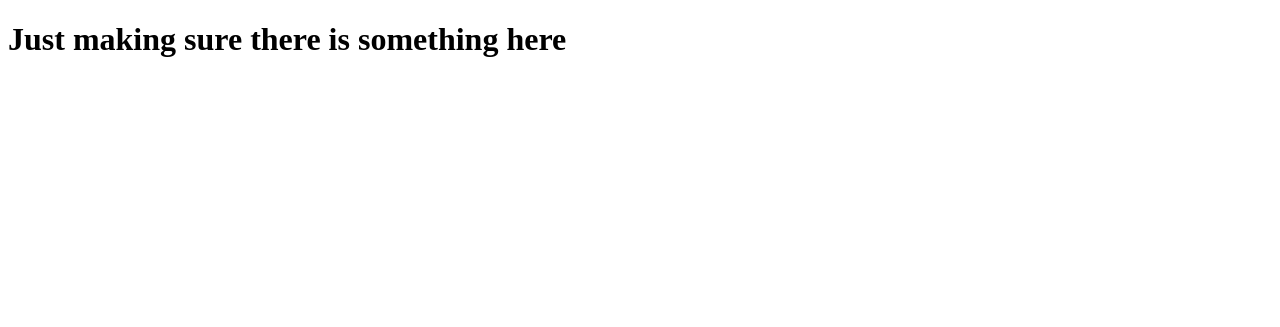
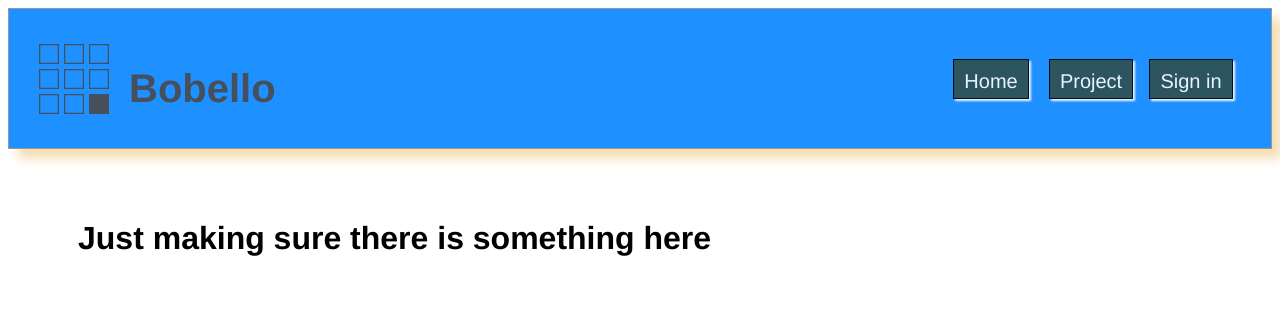
Before and after one commit to robbobby/w5_pr_Bobello, a Flask app: page / in a window 1280 px wide. Shown: the top 327 px of the page. Run offline with Flask 2, Linux system fonts and the light colour scheme.

Commit message:
Starting on html forgot to commit

```diff
--- /dev/null
+++ b/controllers/employee_controller.py
@@ -0,0 +1 @@
+from flask import Blueprint, Flask, redirect, render_template, request
--- /dev/null
+++ b/controllers/employee_project_controller.py
@@ -0,0 +1 @@
+from flask import Blueprint, Flask, redirect, render_template, request
--- /dev/null
+++ b/controllers/employee_task_controller.py
@@ -0,0 +1 @@
+from flask import Blueprint, Flask, redirect, render_template, request
--- /dev/null
+++ b/controllers/project_controller.py
@@ -0,0 +1 @@
+from flask import Blueprint, Flask, redirect, render_template, request
--- a/sql_data/company_sql.py
+++ b/repositories/company_db.py
@@ -7,7 +7,7 @@ def add(company):
     results = run_sql(query, values)
     company.id = results[0]['id']
 
-def select_all():
+def get_all():
     companies = []
     query = 'SELECT * FROM companies'
     results = run_sql(query)
--- a/sql_data/employee_projects_sql.py
+++ b/repositories/employee_projects_db.py
@@ -1,6 +1,6 @@
 from db.run_sql import run_sql
-import sql_data.employee_sql as employee_sql
-import sql_data.project_sql as project_sql
+import repositories.employee_db as employee_sql
+import repositories.project_db as project_sql
 from models.employee_project import employee_sql, EmployeeProject
 
 
--- a/sql_data/employee_tasks_sql.py
+++ b/repositories/employee_tasks_db.py
@@ -1,6 +1,6 @@
 from db.run_sql import run_sql
-import sql_data.employee_sql as employee_sql
-import sql_data.task_sql as task_sql
+import repositories.employee_db as employee_sql
+import repositories.task_db as task_sql
 from models.employee_task import employee_sql, Employeetask
 
 
--- a/sql_data/task_sql.py
+++ b/repositories/task_db.py
@@ -9,7 +9,7 @@ def add(task):
                              task.completed, task.company_id])
     task.id = result[0]['id']
 
-def select_all():
+def get_all():
     tasks = []
     query = 'SELECT * FROM tasks'
     results = run_sql(query)
--- /dev/null
+++ b/static/css/main.css
@@ -0,0 +1,72 @@
+body {
+    font-family: "Helvetica Neue", Arial, sans-serif;
+}
+
+main {
+    padding: 50px;
+}
+
+.logo {
+    padding: 30px 30px 10px 30px;
+    display: flex;
+    font-size: 20px;
+    color: #47505A;
+    border: 1px solid #979797;
+    box-shadow: 10px 10px 10px 0 wheat;
+    background-color: dodgerblue;
+    /*opacity: 50%;*/
+    justify-content: space-between;
+}
+h1 {
+    margin-left: 20px;
+}
+
+.aligned-left {
+    display: flex;
+}
+
+.inline {
+    display: flex;
+}
+
+header > div > nav > ul > li {
+    display: flex;
+    margin: 00px;
+    width: 100px;
+    height: 40px;
+    justify-content: space-around;
+
+    /*background-color: #47505A;*/
+}
+
+ul > li.a {
+  list-style-type: square;
+}
+
+.button {
+    display: inline-block;
+    padding: 10px 10px;
+    border: 1px solid black;
+    background-color: darkslategray;
+    color: white;
+    text-decoration: none;
+    opacity: 90%;
+    box-shadow: 2px 2px 2px 0 white;
+}
+
+.button:hover {
+    /*background-color: darkgray;*/
+    box-shadow: 2px 2px 2px 0 white;
+    opacity: 100%;
+}
+
+.button:active {
+    display: inline-block;
+    padding: 10px 10px;
+    border: 1px solid black;
+    background-color: darkslategray;
+    color: white;
+    text-decoration: none;
+    opacity: 70%;
+    box-shadow: 2px 2px 2px 0 white;
+}
--- /dev/null
+++ b/templates/base.html
@@ -0,0 +1,32 @@
+<!doctype html>
+<html lang="en">
+<head>
+    <meta charset="UTF-8">
+    <meta name="viewport"
+          content="width=device-width, user-scalable=no, initial-scale=1.0, maximum-scale=1.0, minimum-scale=1.0">
+    <meta http-equiv="X-UA-Compatible" content="ie=edge">
+    <link rel="stylesheet" type="text/css" href="//use.fontawesome.com/releases/v5.7.2/css/all.css">
+    <link rel="stylesheet" href="{{ url_for('static', filename='css/main.css') }}">
+    <title>Bobello</title>
+</head>
+<body>
+    <header>
+        <div class="logo">
+            <div class="aligned-left">
+                <i class="fab fa-buromobelexperte fa-4x"></i>
+                <h1>Bobello</h1>
+            </div>
+            <nav id="nav">
+                <ul class="inline">
+                    <li><a class="button" href="/home">Home</a></li>
+                    <li><a class="button" href="/project">Project</a></li>
+                    <li><a class="button" href="/sign-in">Sign in</a></li>
+                </ul>
+            </nav>
+        </div>
+    </header>
+    <main>
+        {% block content %} {% endblock %}
+    </main>
+</body>
+</html>
--- a/templates/index.html
+++ b/templates/index.html
@@ -1,14 +1,3 @@
-<!doctype html>
-<html lang="en">
-<head>
-    <meta charset="UTF-8">
-    <meta name="viewport"
-          content="width=device-width, user-scalable=no, initial-scale=1.0, maximum-scale=1.0, minimum-scale=1.0">
-    <meta http-equiv="X-UA-Compatible" content="ie=edge">
-    <title>Document</title>
-</head>
-<body>
+{% extends "base.html" %}{%  block content %}
 <h1>Just making sure there is something here</h1>
-
-</body>
-</html>
+{% endblock %}
```
Also changed, not shown: controllers/company_controller.py (added, +12 -0 lines), controllers/task_controller.py (added, +11 -0 lines), repositories/employee_db.py (renamed from sql_data/employee_sql.py), repositories/project_db.py (renamed from sql_data/project_sql.py), templates/companies/index.html (added), 3 other files.
